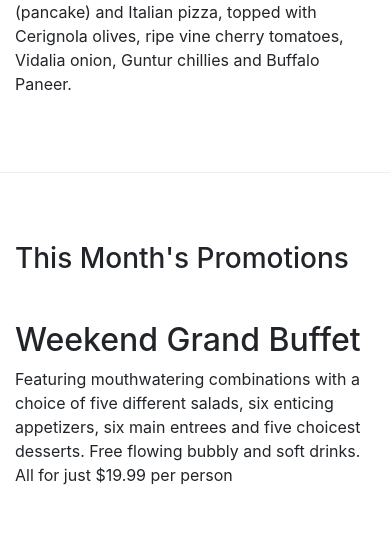
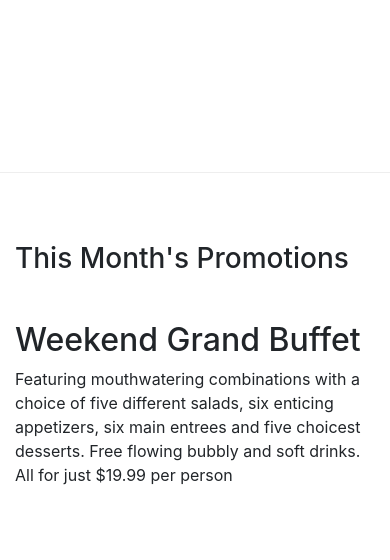
Before and after one commit to arasu-pos/git-bootstrap, a website: page index.html in a window 390 px wide. Shown: the part 540-1100 px from the top of the page. Drawn offline with nearby package versions, Linux system fonts and the light colour scheme.

Commit message:
boostarp changes

```diff
--- a/index.html
+++ b/index.html
@@ -33,7 +33,7 @@
             <div class="col-12 col-sm-4 order-sm-last col-md-3">
                 <h3>Our Lipsmacking Culinary Creations</h3>
             </div>
-            <div class="col-12 col-sm order-sm-first col-md">
+            <div class="col-12 col-sm order-sm-first col-md d-none d-sm-block">
                 <h2>Uthappizza</h2>
                 <p>A unique combination of Indian Uthappam (pancake) and Italian pizza, topped with Cerignola olives, ripe vine cherry tomatoes, Vidalia onion, Guntur chillies and Buffalo Paneer.</p>
             </div>
```
